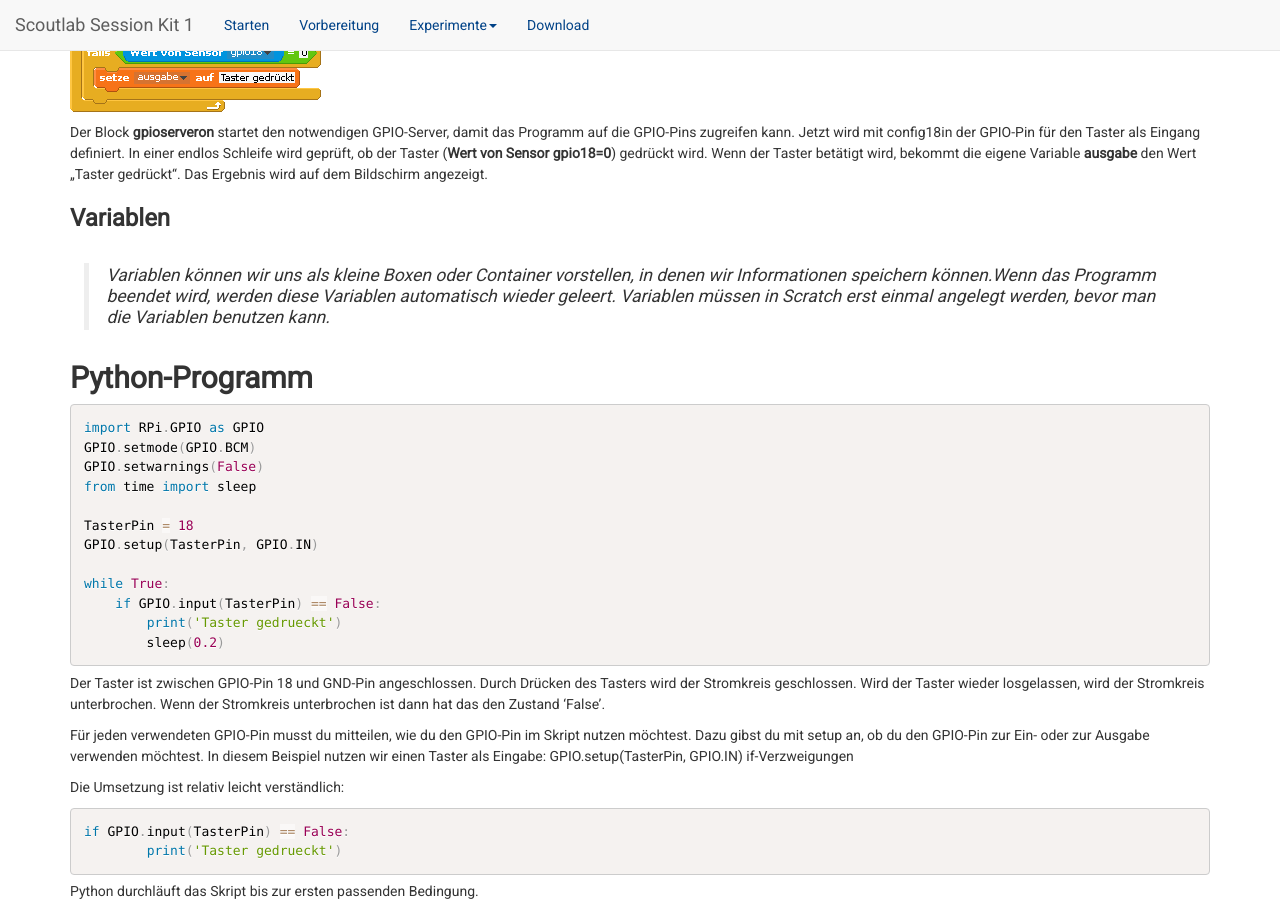
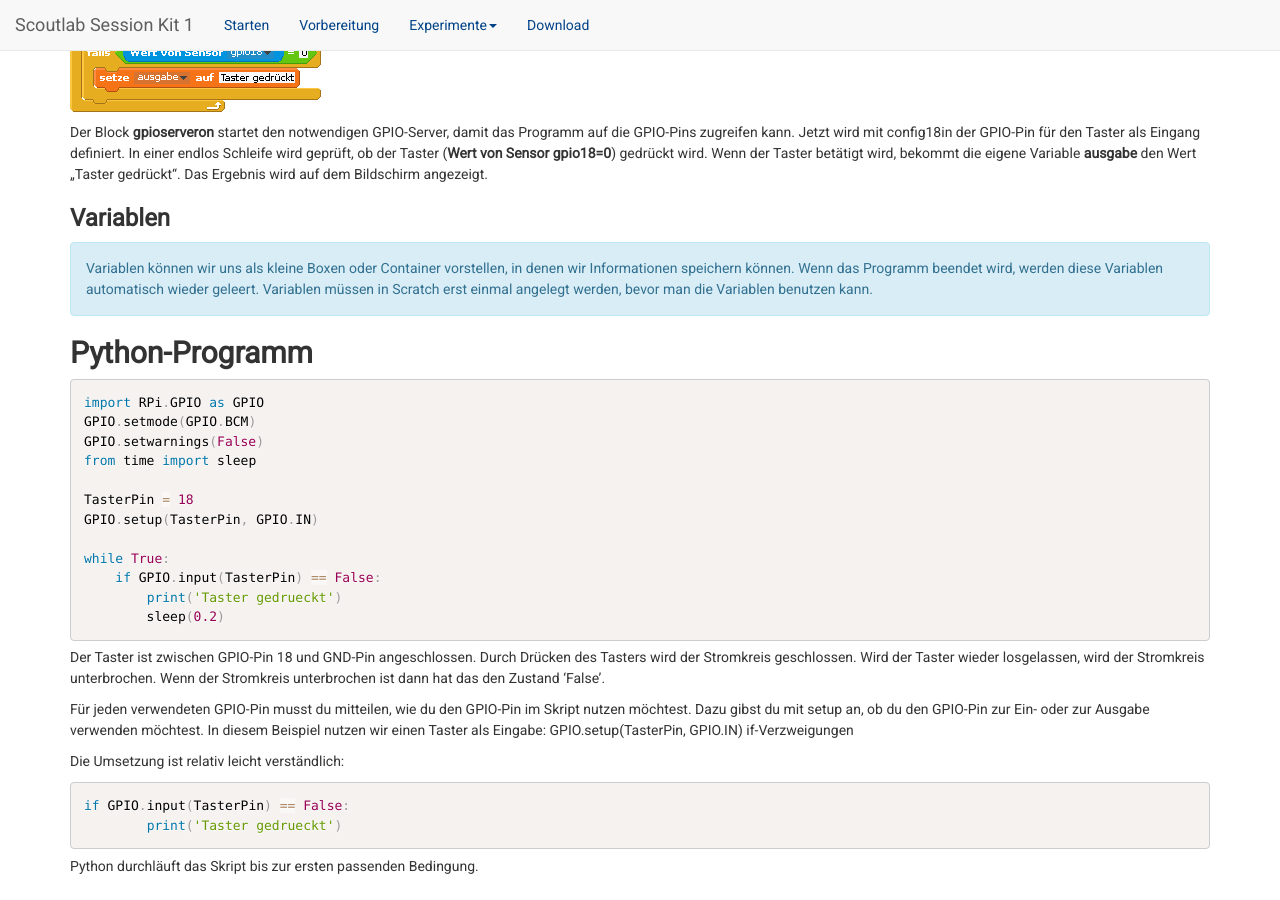
Before and after one commit to vcp-scoutlab/vcp-scoutlab.github.io, a Jekyll site: the page built from 6-Taster.md, in a window 1280 px wide and 900 px high, scrolled down 1521 px. Built offline with Jekyll 4.4.1, drawn with Linux system fonts in a browser that asks for light colours.

Commit message:
Info-Box zum Thema Variablen

```diff
--- a/6-Taster.md
+++ b/6-Taster.md
@@ -35,7 +35,7 @@ In einer endlos Schleife wird geprüft, ob der Taster
 (**Wert von Sensor gpio18=0**) gedrückt wird. Wenn der Taster betätigt wird, bekommt die eigene Variable **ausgabe** den Wert „Taster gedrückt“. Das Ergebnis wird auf dem Bildschirm angezeigt.
 
 ### Variablen
->Variablen können wir uns als kleine Boxen oder Container vorstellen, in denen wir Informationen speichern 	können.Wenn das Programm beendet wird, werden diese Variablen automatisch wieder geleert. Variablen 	müssen in Scratch erst einmal angelegt werden, bevor man die Variablen benutzen kann.
+<div class="alert alert-info" role="alert">Variablen können wir uns als kleine Boxen oder Container vorstellen, in denen wir Informationen speichern können. Wenn das Programm beendet wird, werden diese Variablen automatisch wieder geleert. Variablen 	müssen in Scratch erst einmal angelegt werden, bevor man die Variablen benutzen kann.</div>
 
 
 ## Python-Programm
```
